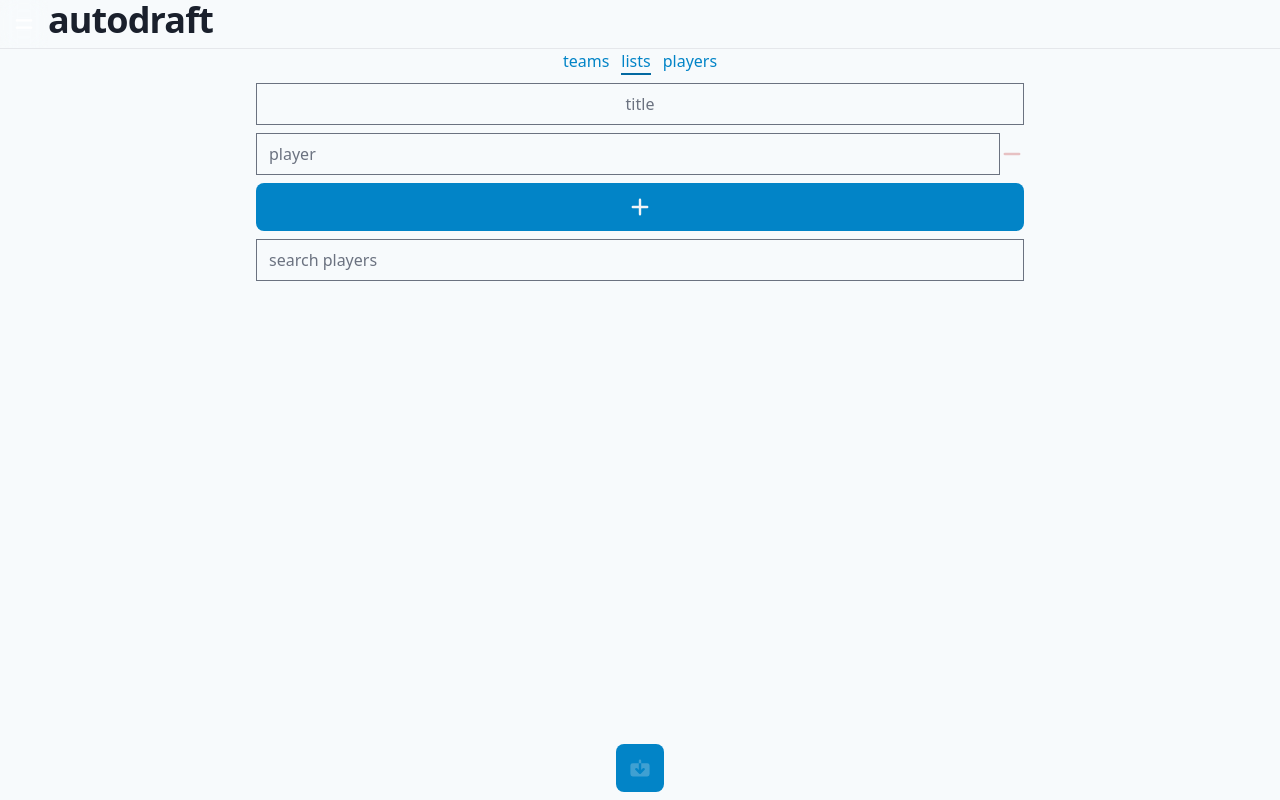
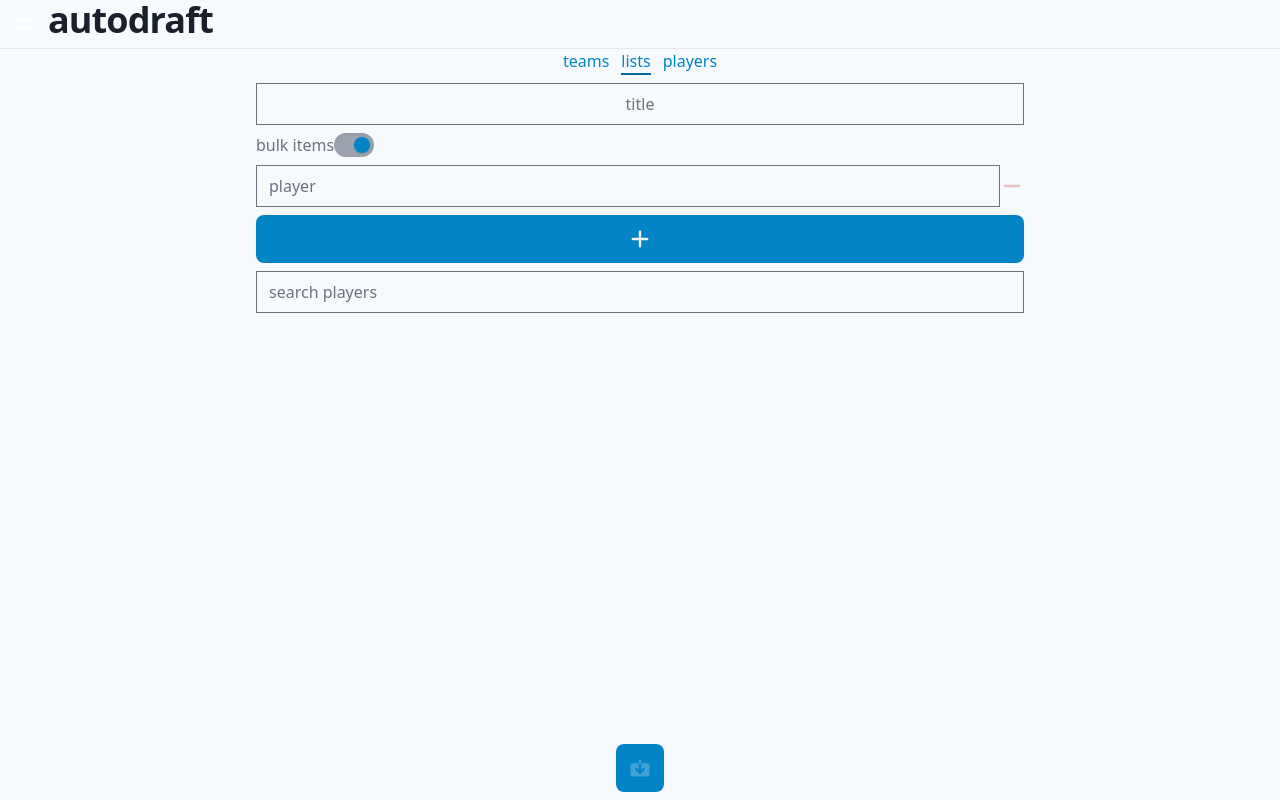
Before and after one commit to b4conjuice/autodraft, a Next.js app: page /fantasy/lists/new in a window 1280 px wide. Built offline with nearby package versions, Linux system fonts and the light colour scheme.

Commit message:
add bulk add to edit list, add vscode titlebar customization

```diff
--- a/src/components/editList.js
+++ b/src/components/editList.js
@@ -7,6 +7,7 @@ import { searchNBAPlayers } from '@/lib/api'
 
 const EditList = ({ values, handleChange }) => {
   const [search, setSearch] = useState('')
+  const [bulkItems, setBulkItems] = useState(false)
   const results = searchNBAPlayers(search)
   const { title, items } = values
   return (
@@ -19,7 +20,45 @@ const EditList = ({ values, handleChange }) => {
         value={title}
         onChange={handleChange}
       />
-      {items.map((item, index) => (
+      <label
+        htmlFor='checked'
+        className='inline-flex items-center justify-center cursor-pointer divide-skin-foregroundspace-x-3'
+      >
+        <span className={!bulkItems ? 'text-gray-500' : ''}>bulk items</span>
+        <span className='relative'>
+          <span className='block w-10 h-6 bg-gray-400 rounded-full shadow-inner' />
+          <span
+            className={`absolute block w-4 h-4 mt-1 ml-1 rounded-full shadow inset-y-0 left-0 focus-within:shadow-outline transition-transform duration-300 ease-in-out bg-skin-button-accent ${
+              !bulkItems ? 'transform translate-x-full' : ''
+            }`}
+          >
+            <input
+              id='checked'
+              type='checkbox'
+              checked
+              onChange={() => setBulkItems(!bulkItems)}
+              className='absolute w-0 h-0 opacity-0'
+              placeholder='add multiple players'
+            />
+          </span>
+        </span>
+      </label>
+      {bulkItems ? (
+        <div className=''>
+          <textarea
+            className='w-full form-textarea'
+            value={items.join('\n')}
+            onChange={e => {
+              const { value } = e.target
+              const newItems = value.split('\n')
+              handleChange({
+                target: { name: 'items', value: newItems },
+              })
+            }}
+          />
+        </div>
+      ) : (
+        items.map((item, index) => (
           <div key={index} className='flex w-full'>
             <input
               placeholder='player'
@@ -45,7 +84,8 @@ const EditList = ({ values, handleChange }) => {
               <MinusIcon className='w-6 h-6' />
             </button>
           </div>
-      ))}
+        ))
+      )}
       <button
         className='flex justify-center w-full p-3 text-gray-100 rounded-lg bg-skin-button-accent hover:bg-skin-button-accent-hover'
         type='button'
--- a/src/index.css
+++ b/src/index.css
@@ -4,7 +4,8 @@
 [type='text'],
 [type='number'],
 [type='date'],
-select {
+select,
+textarea {
   color: var(--color-text-base);
   background-color: var(--color-background);
 }
```
Lines whose indentation alone changed are shown as unchanged.
